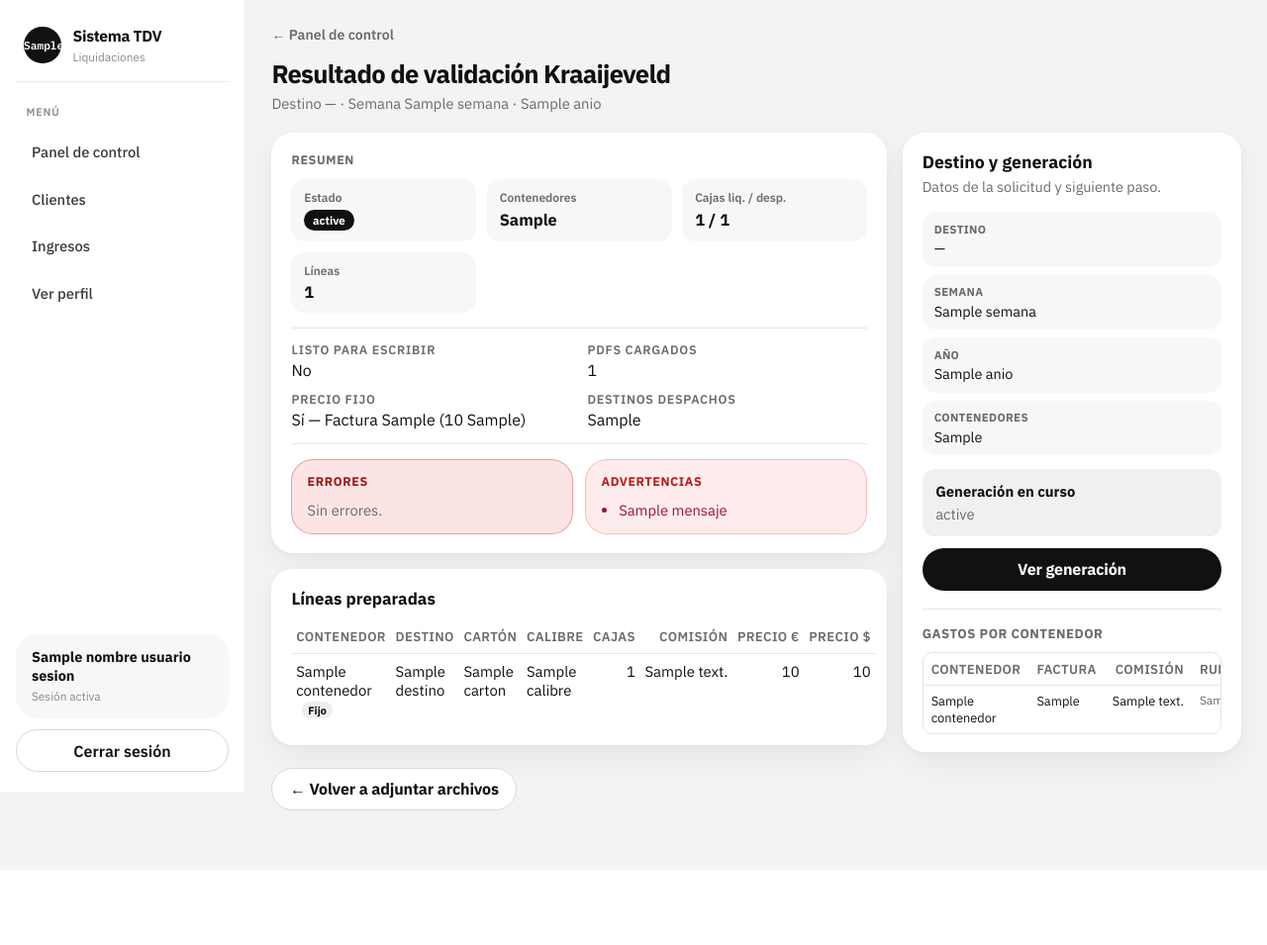
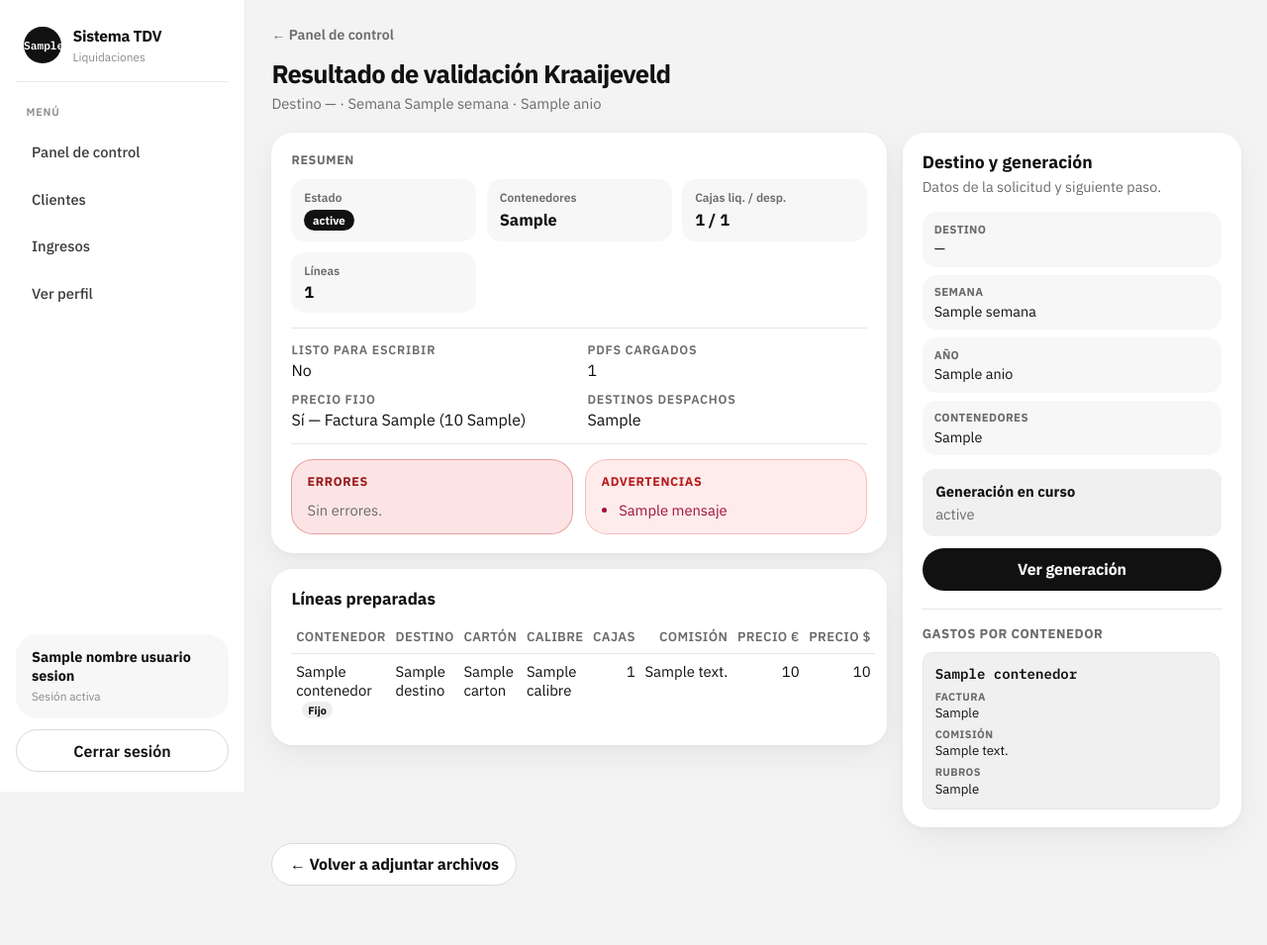
Before and after one commit to abbyom4AV/sistema-liquidaciones-tdv, a Django app: template procesamientos/templates/procesamientos/kraaijeveld_validacion.html in a window 1280 px wide. Shown: the whole page at 99% size. Before the commit the page ends 819 px from the top, so only its background shows below. Run offline with Django 5.2, Linux system fonts and the light colour scheme; the template is opened without the code that fills it: most values are stand-ins (such as "Sample title", 1, 10 or a date in 2020).

Commit message:
Muestra gastos Kraaijeveld como lista vertical
Cada contenedor va en una tarjeta apilada, sin scroll horizontal
en el panel lateral.

Co-authored-by: Cursor <cursoragent@cursor.com>

```diff
--- a/procesamientos/templates/procesamientos/kraaijeveld_validacion.html
+++ b/procesamientos/templates/procesamientos/kraaijeveld_validacion.html
@@ -299,25 +299,48 @@
         color: var(--muted);
         font-weight: 700;
       }
-      .gastos-lateral .tabla-scroll {
-        max-height: 280px;
-        overflow: auto;
+      .gastos-lista {
+        display: grid;
+        gap: 0.65rem;
+        max-height: 340px;
+        overflow-y: auto;
+        overflow-x: hidden;
+        padding-right: 0.15rem;
+      }
+      .gasto-item {
+        background: var(--suave);
         border: 1px solid var(--borde);
         border-radius: 10px;
+        padding: 0.7rem 0.75rem;
       }
-      .gastos-lateral table {
-        font-size: 0.8rem;
+      .gasto-item .gasto-id {
+        margin: 0 0 0.45rem;
+        font-size: 0.88rem;
+        font-weight: 700;
+        font-family: "IBM Plex Mono", monospace;
+        word-break: break-all;
+      }
+      .gasto-meta {
+        display: grid;
+        gap: 0.3rem;
         margin: 0;
       }
-      .gastos-lateral th,
-      .gastos-lateral td {
-        padding: 0.45rem 0.5rem;
-        vertical-align: top;
+      .gasto-meta div {
+        display: grid;
+        gap: 0.1rem;
       }
-      .gastos-lateral .rubros-pdf {
-        font-size: 0.74rem;
+      .gasto-meta dt {
+        font-size: 0.68rem;
+        letter-spacing: 0.04em;
+        text-transform: uppercase;
         color: var(--muted);
+        font-weight: 650;
+      }
+      .gasto-meta dd {
+        margin: 0;
+        font-size: 0.82rem;
         line-height: 1.35;
+        word-break: break-word;
       }
       .gastos-lateral .vacio {
         margin: 0;
@@ -603,33 +626,32 @@
         <section class="gastos-lateral">
           <h3>Gastos por contenedor</h3>
           {% if resumen_gastos %}
-            <div class="tabla-scroll">
-              <table>
-                <thead>
-                  <tr>
-                    <th>Contenedor</th>
-                    <th>Factura</th>
-                    <th class="num">Comisión</th>
-                    <th>Rubros</th>
-                  </tr>
-                </thead>
-                <tbody>
-                  {% for item in resumen_gastos %}
-                    <tr>
-                      <td>{{ item.contenedor }}</td>
-                      <td>{{ item.factura_corta|default:"—" }}</td>
-                      <td class="num">{{ item.comision|decimal_es }}</td>
-                      <td class="rubros-pdf">
+            <div class="gastos-lista">
+              {% for item in resumen_gastos %}
+                <article class="gasto-item">
+                  <p class="gasto-id">{{ item.contenedor }}</p>
+                  <dl class="gasto-meta">
+                    <div>
+                      <dt>Factura</dt>
+                      <dd>{{ item.factura_corta|default:"—" }}</dd>
+                    </div>
+                    <div>
+                      <dt>Comisión</dt>
+                      <dd>{{ item.comision|decimal_es }}</dd>
+                    </div>
+                    <div>
+                      <dt>Rubros</dt>
+                      <dd>
                         {% if item.rubros_pdf %}
                           {{ item.rubros_pdf|join:", " }}
                         {% else %}
                           Sin gastos capturados.
                         {% endif %}
-                      </td>
-                    </tr>
-                  {% endfor %}
-                </tbody>
-              </table>
+                      </dd>
+                    </div>
+                  </dl>
+                </article>
+              {% endfor %}
             </div>
           {% else %}
             <p class="vacio">No hay resumen de gastos.</p>
```
